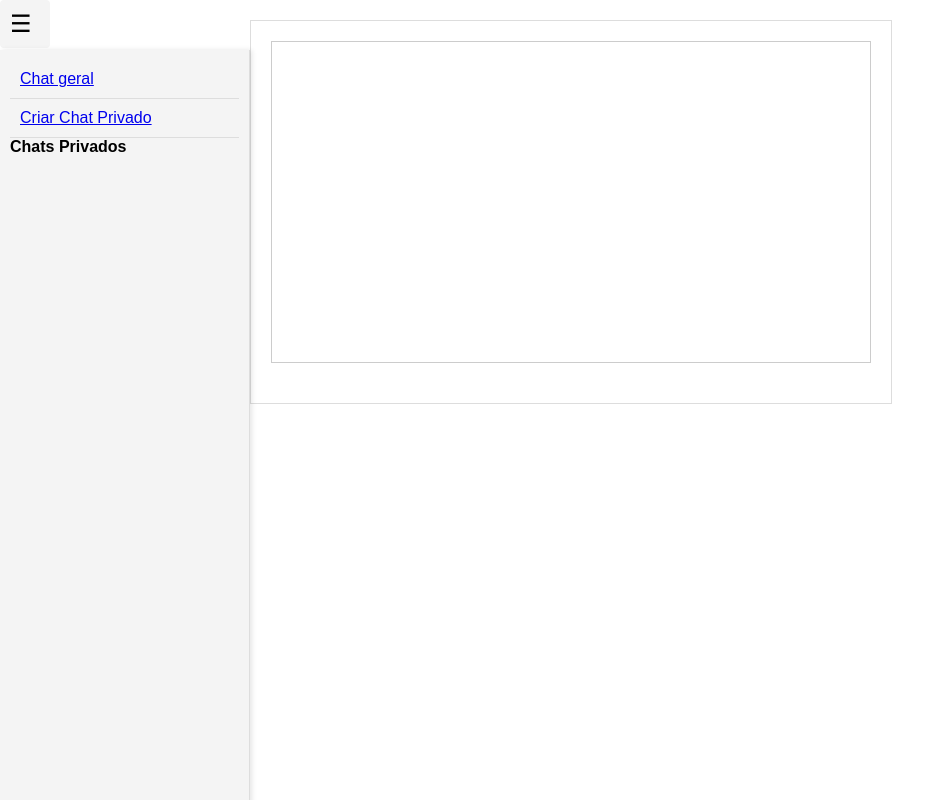
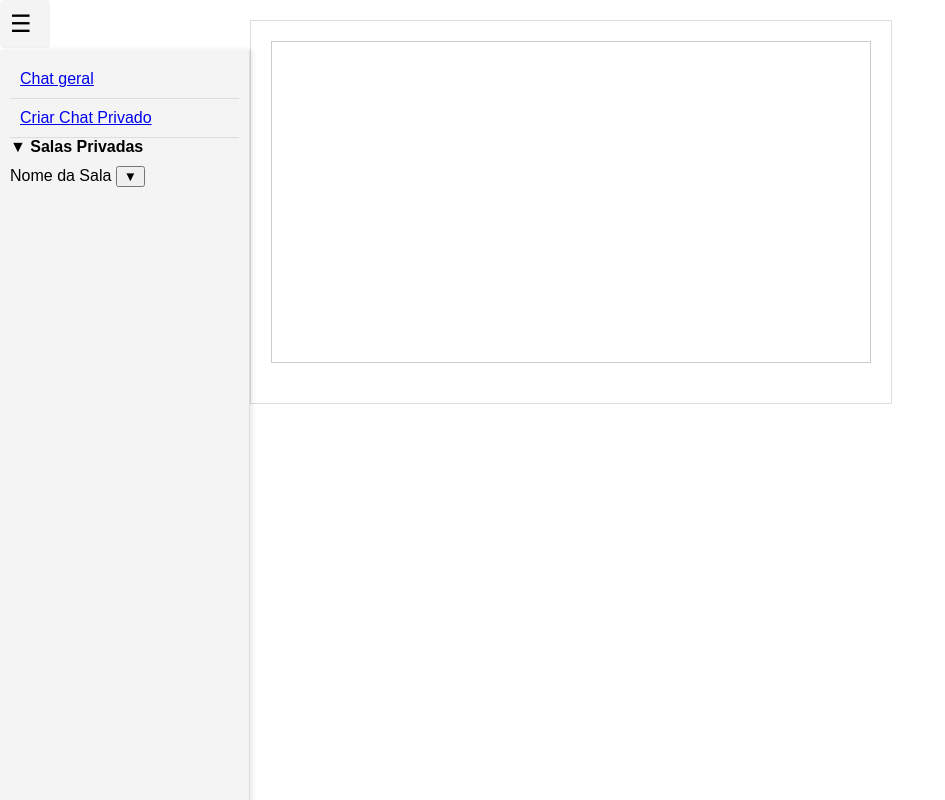
Before and after one commit to thallys97/chat-app, a website: page public/index.html in a window 1280 px wide. Shown: the whole page, without its empty margins (0-945 px from the left). Drawn offline with nearby package versions, Linux system fonts and the light colour scheme.

Commit message:
alterei a forma como as salas são apresentadas na side bar da index.html

```diff
--- a/public/index.html
+++ b/public/index.html
@@ -23,9 +23,20 @@
              <!-- Botão para alternar a barra lateral -->
             <div id="general-chat" class="sidebar-item"><a href="/index.html">Chat geral</a></div>
             <div id="create-private-chat" class="sidebar-item"><a href="/create-room.html">Criar Chat Privado</a></div>
+            <!-- Botão para colapsar/expandir os chats privados -->
+            <div class="sidebar-title">
+                <span id="toggle-private-chats" class="collapse-toggle">▼</span>
+                Salas Privadas
+            </div>
+
             <div id="private-chats-container">
-                <div class="sidebar-title">Chats Privados</div>
-                <!-- Lista de chats privados será inserida aqui -->
+                <div class="private-chat-room">
+                  <span class="room-name">Nome da Sala</span>
+                  <button class="collapse-button">▼</button>
+                  <ul class="participants-list" style="display: none;">
+                    <!-- Lista de participantes será inserida aqui -->
+                  </ul>
+                </div>
             </div>
         </div>
 
```
